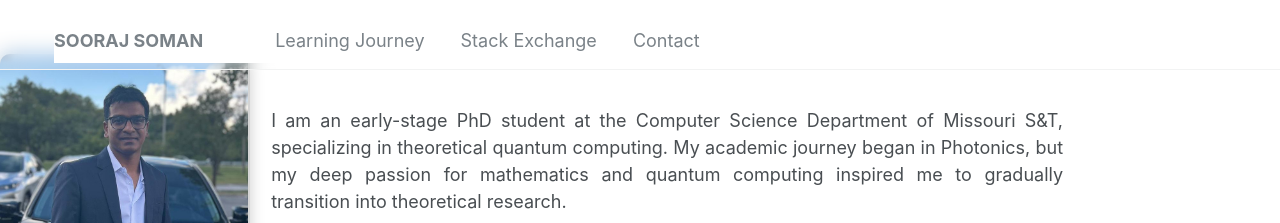
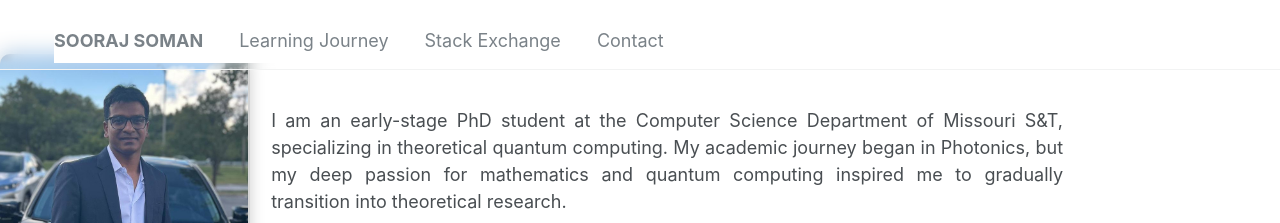
Before and after one commit to soorajss1729/soorajss1729.github.io, a Jekyll site: the page built from _pages/about.md, in a window 1280 px wide. Shown: the top 223 px of the page. Built offline with Jekyll 4.4.1, drawn with Linux system fonts in a browser that asks for light colours.

Commit message:
Update _masthead.scss

```diff
--- a/_sass/_masthead.scss
+++ b/_sass/_masthead.scss
@@ -59,7 +59,7 @@
   box-shadow: none; /* Remove shadow effects if any */
 
   &--lg {
-    padding-right: 2em;
+    padding-right: 0em;/*2em;*/
     font-weight: 700;
   }
 }
```
